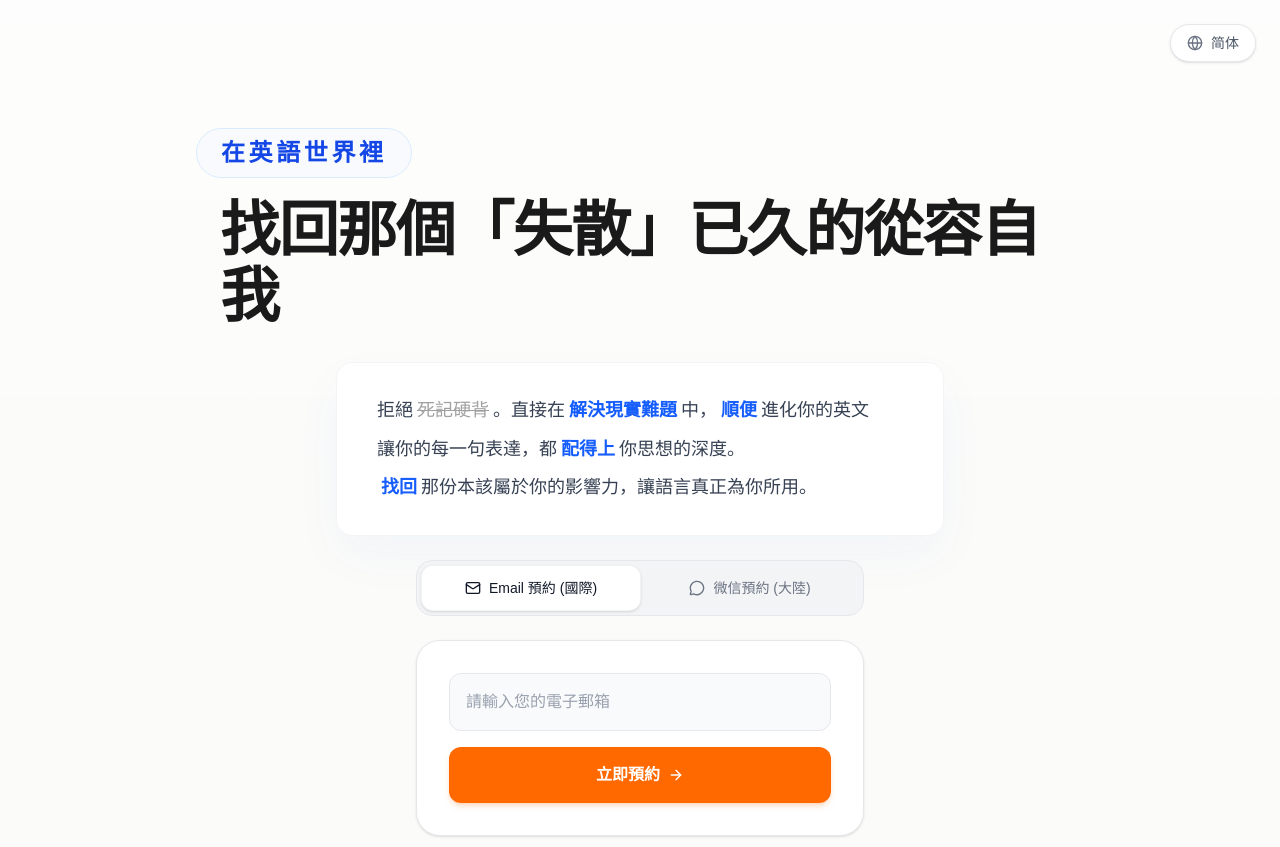
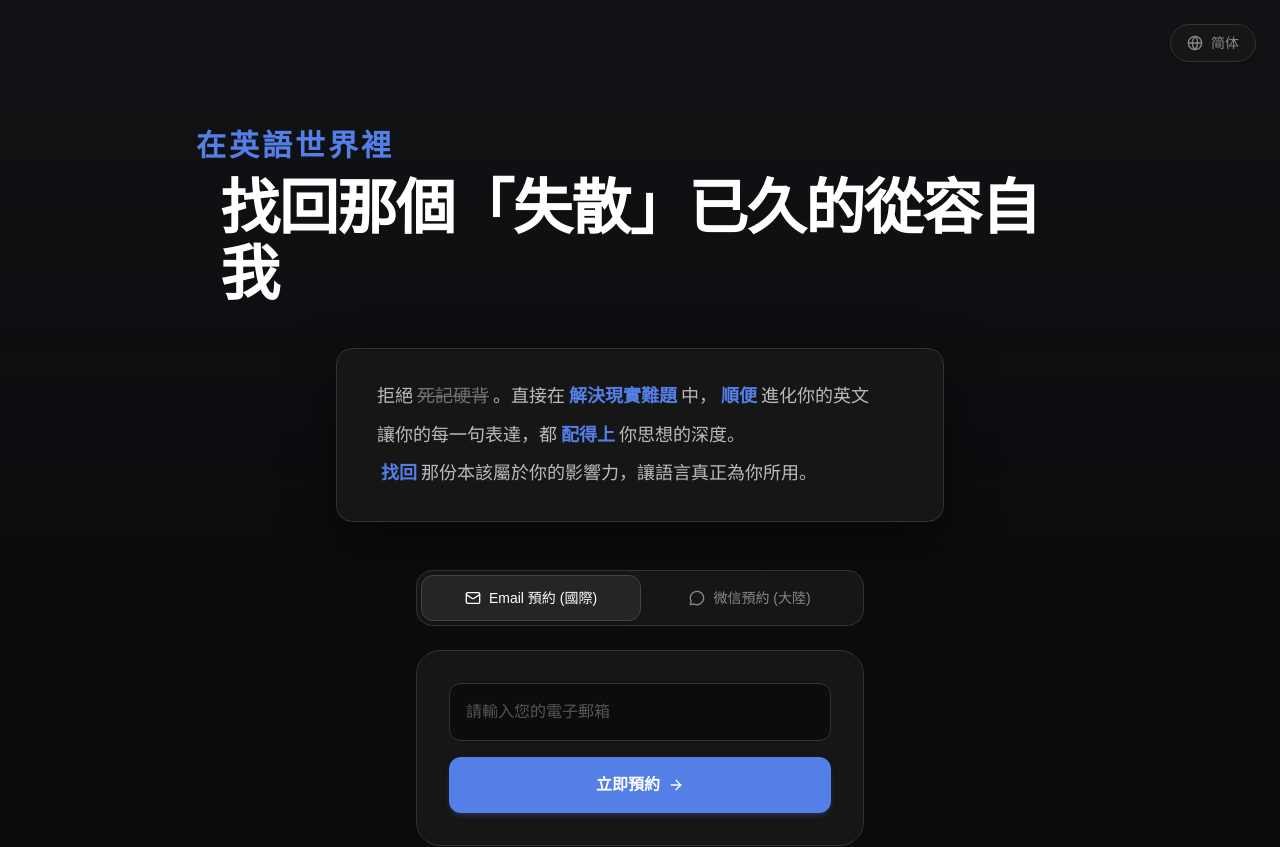
Before and after one commit to DONGLIfromDONGBEI/oio-lab, a Next.js app: page / in a window 1280 px wide. Shown: the top 847 px of the page. Built offline with nearby package versions, Linux system fonts and the light colour scheme; no server answers.

Commit message:
V1.0: Obesidan深色

```diff
--- a/app/globals.css
+++ b/app/globals.css
@@ -6,14 +6,15 @@
 }
 
 :root {
-  --background: #FBFBF9; /* Warm Gray / Paper-like */
-  --foreground: #1E1E20; /* Deep Charcoal */
+  --background: #0b0c0e; /* Obsidian-like Deep Dark */
+  --foreground: #dcddde; /* Off-white text */
+  --accent-blue: #537FE7; /* Obsidian Purple replaced with Blue */
 }
 
 @media (prefers-color-scheme: dark) {
   :root {
-    --background: #FBFBF9;
-    --foreground: #1E1E20;
+    --background: #0b0c0e;
+    --foreground: #dcddde;
   }
 }
 
--- a/app/page.tsx
+++ b/app/page.tsx
@@ -7,7 +7,7 @@ import { Footer } from "@/components/Footer";
 
 export default function Home() {
   return (
-    <main className="relative min-h-screen flex flex-col overflow-hidden selection:bg-blue-100 selection:text-blue-900">
+    <main className="relative min-h-screen flex flex-col overflow-hidden selection:bg-[#537FE7]/30 selection:text-white">
       <LanguageSwitcher />
 
       {/* Main Content Wrapper */}
@@ -18,7 +18,7 @@ export default function Home() {
           <Hero />
         </div>
 
-        {/* Booking Tabs: CENTERED */}
+        {/* Booking Tabs: Left Aligned, Reduced Top Margin */}
         <div className="w-full flex justify-center mt-2">
            <BookingTabs />
         </div>
@@ -27,9 +27,9 @@ export default function Home() {
 
       <Footer />
 
-      {/* Background Ambient Effects - Subtle Warm/Paper Tone */}
-      <div className="fixed inset-0 -z-20 h-full w-full bg-[#FBFBF9]" />
-      <div className="fixed top-0 left-0 right-0 h-[600px] bg-gradient-to-b from-white to-transparent -z-10 opacity-60" />
+      {/* Background Ambient Effects - Obsidian Dark Mode */}
+      <div className="fixed inset-0 -z-20 h-full w-full bg-[#0b0c0e]" />
+      <div className="fixed top-0 left-0 right-0 h-[600px] bg-gradient-to-b from-[#1c1d21] to-transparent -z-10 opacity-40" />
     </main>
   );
 }
--- a/components/BookingTabs.tsx
+++ b/components/BookingTabs.tsx
@@ -35,14 +35,14 @@ export function BookingTabs() {
   return (
     <div className="w-full max-w-md z-10">
       {/* Tabs */}
-      <div className="flex p-1 mb-6 bg-gray-100 rounded-2xl border border-gray-200 w-full">
+      <div className="flex p-1 mb-6 bg-[#161616] rounded-2xl border border-[#333333] w-full">
         <button
           onClick={() => setActiveTab("email")}
           className={clsx(
             "flex-1 flex items-center justify-center gap-2 py-3 px-4 rounded-xl text-sm font-medium transition-all duration-300",
             activeTab === "email"
-              ? "bg-white text-gray-900 shadow-sm border border-gray-200/50"
-              : "text-gray-500 hover:text-gray-900"
+              ? "bg-[#252525] text-white shadow-sm border border-[#444444]"
+              : "text-[#888888] hover:text-white"
           )}
         >
           <Mail className="w-4 h-4" />
@@ -54,7 +54,7 @@ export function BookingTabs() {
             "flex-1 flex items-center justify-center gap-2 py-3 px-4 rounded-xl text-sm font-medium transition-all duration-300",
             activeTab === "wechat"
               ? "bg-[#07C160]/10 text-[#07C160] shadow-sm border border-[#07C160]/20"
-              : "text-gray-500 hover:text-gray-900"
+              : "text-[#888888] hover:text-white"
           )}
         >
           <MessageCircle className="w-4 h-4" />
@@ -72,18 +72,18 @@ export function BookingTabs() {
               animate={{ opacity: 1, x: 0 }}
               exit={{ opacity: 0, x: 20 }}
               transition={{ duration: 0.3 }}
-              className="bg-white border border-gray-200 rounded-3xl p-8 shadow-sm"
+              className="bg-[#161616] border border-[#333333] rounded-3xl p-8 shadow-sm"
             >
               {status === "success" ? (
                 <div className="flex flex-col items-center justify-center py-8 text-center">
                   <motion.div
                     initial={{ scale: 0 }}
                     animate={{ scale: 1 }}
-                    className="w-16 h-16 bg-green-500/10 rounded-full flex items-center justify-center mb-4 text-green-600"
+                    className="w-16 h-16 bg-green-500/20 rounded-full flex items-center justify-center mb-4 text-green-500"
                   >
                     <CheckCircle2 className="w-8 h-8" />
                   </motion.div>
-                  <h3 className="text-xl font-semibold text-gray-900 mb-2">{t.emailForm.success}</h3>
+                  <h3 className="text-xl font-semibold text-white mb-2">{t.emailForm.success}</h3>
                 </div>
               ) : (
                 <form onSubmit={handleSubmit} className="flex flex-col gap-4">
@@ -94,13 +94,13 @@ export function BookingTabs() {
                       placeholder={t.emailForm.placeholder}
                       value={email}
                       onChange={(e) => setEmail(e.target.value)}
-                      className="w-full px-4 py-4 bg-gray-50 border border-gray-200 rounded-xl text-gray-900 placeholder:text-gray-400 focus:outline-none focus:border-orange-500 focus:ring-1 focus:ring-orange-500 transition-all"
+                      className="w-full px-4 py-4 bg-[#0b0c0e] border border-[#333333] rounded-xl text-white placeholder:text-[#555555] focus:outline-none focus:border-[#537FE7] focus:ring-1 focus:ring-[#537FE7] transition-all"
                     />
                   </div>
                   <button
                     disabled={status === "loading"}
                     type="submit"
-                    className="group relative flex items-center justify-center gap-2 w-full py-4 bg-orange-500 text-white rounded-xl font-bold hover:bg-orange-600 transition-all disabled:opacity-50 disabled:cursor-not-allowed overflow-hidden shadow-md shadow-orange-500/20"
+                    className="group relative flex items-center justify-center gap-2 w-full py-4 bg-[#537FE7] text-white rounded-xl font-bold hover:bg-[#426ad1] transition-all disabled:opacity-50 disabled:cursor-not-allowed overflow-hidden shadow-md shadow-[#537FE7]/20"
                   >
                     <span className="relative z-10 flex items-center gap-2">
                       {status === "loading" ? (
@@ -114,7 +114,7 @@ export function BookingTabs() {
                     </span>
                   </button>
                   {status === "error" && (
-                    <p className="text-red-500 text-sm text-center">{t.emailForm.error}</p>
+                    <p className="text-red-400 text-sm text-center">{t.emailForm.error}</p>
                   )}
                 </form>
               )}
@@ -126,16 +126,16 @@ export function BookingTabs() {
               animate={{ opacity: 1, x: 0 }}
               exit={{ opacity: 0, x: -20 }}
               transition={{ duration: 0.3 }}
-              className="bg-white border border-gray-200 rounded-3xl p-8 shadow-sm flex flex-col items-center text-center"
+              className="bg-[#161616] border border-[#333333] rounded-3xl p-8 shadow-sm flex flex-col items-center text-center"
             >
-              <div className="w-48 h-48 bg-gray-50 rounded-xl mb-6 p-2 shadow-inner border border-gray-100 flex items-center justify-center">
+              <div className="w-48 h-48 bg-white rounded-xl mb-6 p-2 shadow-inner border border-gray-100 flex items-center justify-center text-black">
                  {/* Placeholder for QR Code */}
-                 <div className="w-full h-full bg-gray-200 rounded-lg flex items-center justify-center text-gray-400 text-xs">
+                 <div className="w-full h-full bg-neutral-200 rounded-lg flex items-center justify-center text-neutral-400 text-xs">
                     QR Code Here
                  </div>
               </div>
-              <p className="text-gray-700 font-medium mb-2">{t.wechat.instruction}</p>
-              <p className="text-gray-500 text-sm">{t.wechat.id}</p>
+              <p className="text-[#bbbbbb] font-medium mb-2">{t.wechat.instruction}</p>
+              <p className="text-[#666666] text-sm">{t.wechat.id}</p>
             </motion.div>
           )}
         </AnimatePresence>
--- a/components/Hero.tsx
+++ b/components/Hero.tsx
@@ -39,13 +39,13 @@ const renderLine = (text: string) => {
 
     if (marker === '~') {
       elements.push(
-        <span key={key} className="line-through decoration-neutral-400 text-neutral-400 mx-1">
+        <span key={key} className="line-through decoration-neutral-500 text-neutral-500 mx-1">
           {content}
         </span>
       );
     } else if (marker === '_' || marker === '*') {
       elements.push(
-        <span key={key} className="font-bold text-blue-600 mx-1">
+        <span key={key} className="font-bold text-[#537FE7] mx-1">
           {content}
         </span>
       );
@@ -65,38 +65,42 @@ export function Hero() {
   const { t } = useLanguage();
 
   return (
-    <section className="relative flex flex-col items-start justify-start w-full mb-4">
+    <section className="relative flex flex-col items-start justify-start w-full mb-10">
       {/* Header Group */}
-      <div className="flex flex-col items-start w-full mb-8 pl-1">
-        {/* Eyebrow: Badge Style, Optical Alignment (-ml-6) */}
+      <div className="flex flex-col items-start w-full mb-10 pl-1">
+        {/* Eyebrow: Blue Accent, No Box/Bg to match Obsidian's clean headers usually, but user asked to keep layout.
+           Previous layout had badge. I will keep badge but darken it.
+        */}
         <motion.div
           initial={{ opacity: 0, y: 10 }}
           animate={{ opacity: 1, y: 0 }}
           transition={{ duration: 0.6, ease: "easeOut" }}
-          className="inline-block text-blue-700 text-2xl font-semibold tracking-[0.15em] mb-5 px-6 py-2 rounded-full border border-blue-100 bg-blue-50/30 -ml-6"
+          // Obsidian Dark Mode: Translucent dark badge with accent text
+          className="inline-block text-[#537FE7] text-3xl font-semibold tracking-[0.1em] mb-3 -ml-6"
         >
           {t.eyebrow}
         </motion.div>
 
-        {/* Main Title */}
+        {/* Main Title: White/Off-White */}
         <motion.h1
           initial={{ opacity: 0, y: 20 }}
           animate={{ opacity: 1, y: 0 }}
           transition={{ duration: 0.8, delay: 0.1, ease: "easeOut" }}
-          className="text-4xl md:text-5xl lg:text-6xl font-extrabold tracking-tight text-[#1A1A1B] leading-[1.1]"
+          className="text-4xl md:text-5xl lg:text-6xl font-extrabold tracking-tight text-[#ffffff] leading-[1.1]"
         >
           {t.title}
         </motion.h1>
       </div>
 
-      {/* Subtitle Container - CENTERED */}
+      {/* Subtitle Container */}
       <motion.div
         initial={{ opacity: 0, y: 20 }}
         animate={{ opacity: 1, y: 0 }}
         transition={{ duration: 0.8, delay: 0.2, ease: "easeOut" }}
-        className="w-full max-w-[38rem] bg-white border border-gray-100 rounded-2xl px-8 py-6 md:pl-10 md:pr-6 md:py-8 shadow-[0_20px_50px_rgba(37,99,235,0.04)] self-center"
+        // Dark card bg (#161616 or similar), subtle border (#333), dark shadow
+        className="w-full max-w-[38rem] bg-[#161616] border border-[#333333] rounded-2xl px-8 py-6 md:pl-10 md:pr-6 md:py-8 shadow-[0_20px_50px_rgba(0,0,0,0.5)] self-center"
       >
-        <div className="text-base md:text-lg text-gray-700 text-left">
+        <div className="text-base md:text-lg text-[#bbbbbb] text-left">
           <RichTextRenderer text={t.subtitle} />
         </div>
       </motion.div>
--- a/components/LanguageSwitcher.tsx
+++ b/components/LanguageSwitcher.tsx
@@ -11,10 +11,10 @@ export function LanguageSwitcher() {
     <motion.button
       initial={{ opacity: 0, y: -20 }}
       animate={{ opacity: 1, y: 0 }}
-      className="absolute top-6 right-6 flex items-center gap-2 px-4 py-2 rounded-full bg-white hover:bg-gray-50 border border-gray-200 shadow-sm transition-colors z-50 text-gray-600 hover:text-gray-900"
+      className="absolute top-6 right-6 flex items-center gap-2 px-4 py-2 rounded-full bg-[#161616] hover:bg-[#252525] border border-[#333333] shadow-sm transition-colors z-50 text-[#888888] hover:text-white"
       onClick={() => setLocale(locale === "zh-CN" ? "zh-TW" : "zh-CN")}
     >
-      <Globe className="w-4 h-4 text-gray-500" />
+      <Globe className="w-4 h-4 text-[#888888]" />
       <span className="text-sm font-medium">
         {locale === "zh-CN" ? "繁體" : "简体"}
       </span>
```
